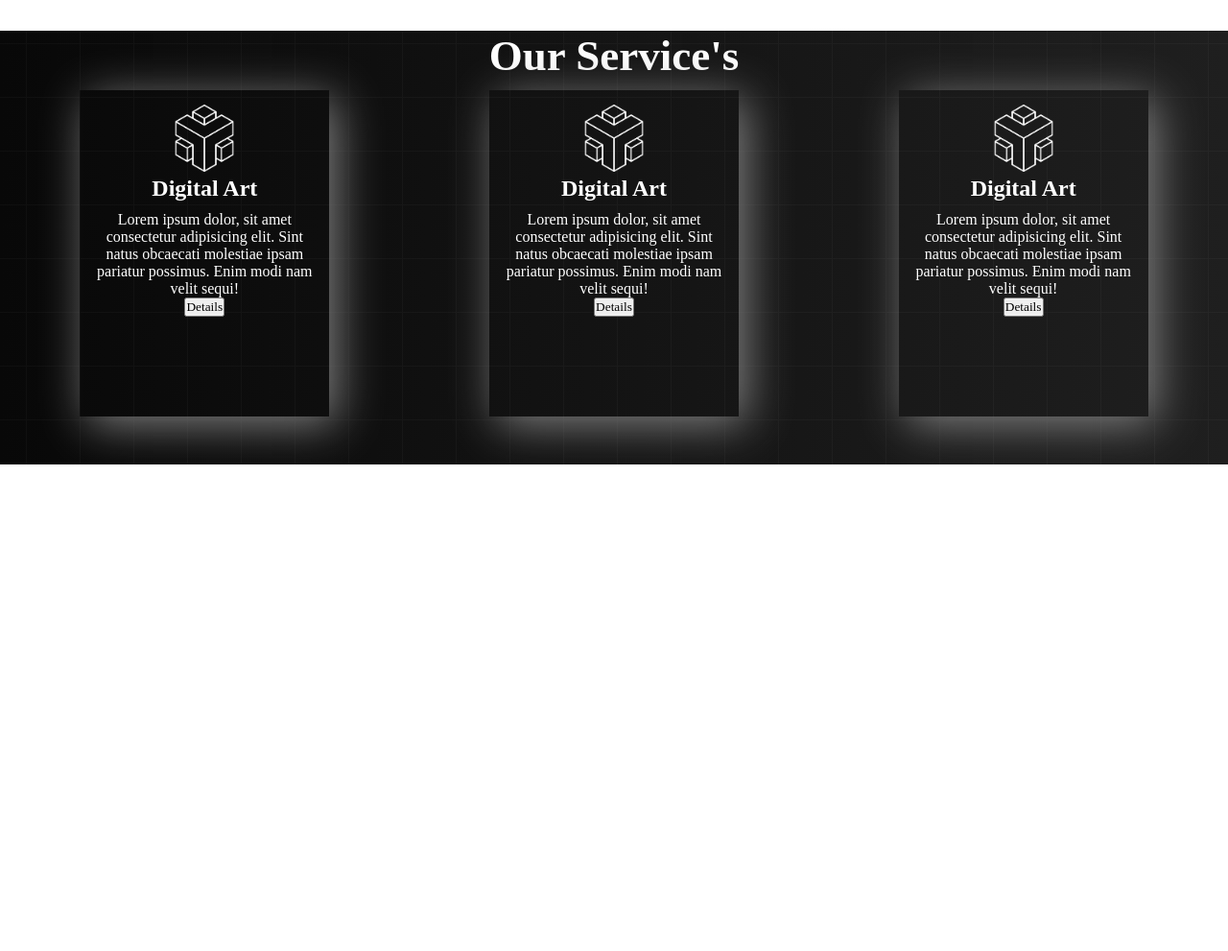
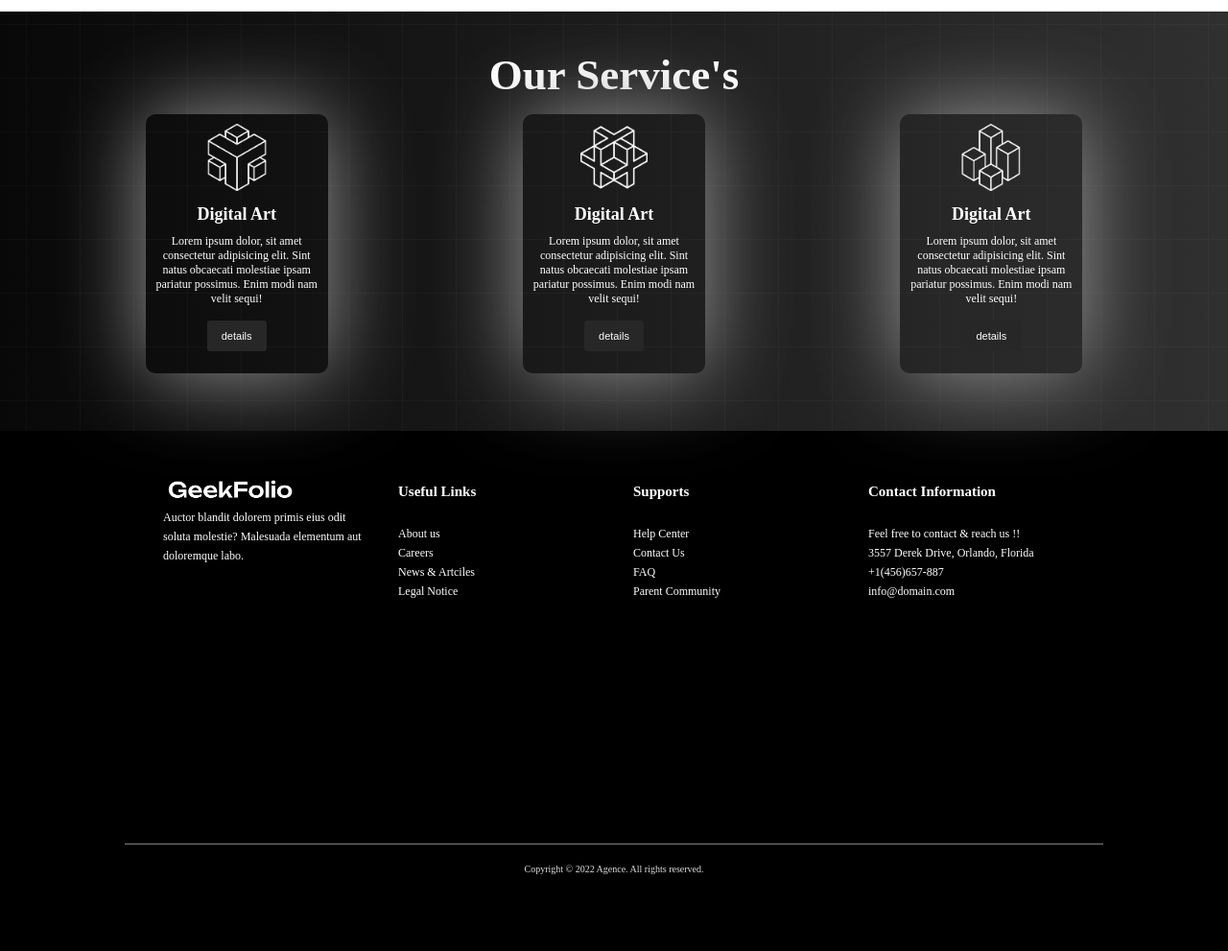
Before and after one commit to Mkhan223/conceptual-project, a plain HTML site: page index.html in a window 1280 px wide. Shown: the part 1300-2291 px from the top of the page at 96% size. Before the commit the page ends 1784 px from the top, so only its background shows below. Drawn offline with Linux system fonts and the light colour scheme.

Commit message:
final commit

```diff
--- a/index.html
+++ b/index.html
@@ -60,34 +60,71 @@
     <section class="service-section">
       <h1 class="our-service">Our Service's</h1>
       <div class="service-container">
-        <div class="service">
-          <img class="icon" src="/icon/0.png" alt="">
-          <h1 class="service-titel">Digital Art</h1>
-          <p>Lorem ipsum dolor, sit amet consectetur adipisicing elit. Sint natus obcaecati molestiae ipsam pariatur possimus. Enim modi nam velit sequi!</p>
-          <button>Details</button>
+        <div class="digital-art">
+          <img class="D-logo" src="/icon/0.png" alt="">
+          <p class="service-titel">Digital Art</p>
+          <p class="service-des">Lorem ipsum dolor, sit amet consectetur adipisicing elit. Sint natus obcaecati molestiae ipsam pariatur possimus. Enim modi nam velit sequi!</p>
+          <button class="btn-3">
+            details
+          </button>
         </div>
-        <div class="service">
-          <img class="icon" src="/icon/0.png" alt="">
-          <h1 class="service-titel">Digital Art</h1>
-          <p>Lorem ipsum dolor, sit amet consectetur adipisicing elit. Sint natus obcaecati molestiae ipsam pariatur possimus. Enim modi nam velit sequi!</p>
-          <button>Details</button>
+        <div class="digital-art">
+          <img class="D-logo" src="/icon/1.png" alt="">
+          <p class="service-titel">Digital Art</p>
+          <p class="service-des">Lorem ipsum dolor, sit amet consectetur adipisicing elit. Sint natus obcaecati molestiae ipsam pariatur possimus. Enim modi nam velit sequi!</p>
+          <button class="btn-3">
+            details
+          </button>
         </div>
-        <div class="service">
-          <img class="icon" src="/icon/0.png" alt="">
-          <h1 class="service-titel">Digital Art</h1>
-          <p>Lorem ipsum dolor, sit amet consectetur adipisicing elit. Sint natus obcaecati molestiae ipsam pariatur possimus. Enim modi nam velit sequi!</p>
-          <button>Details</button>
+        <div class="digital-art">
+          <img class="D-logo" src="/icon/2.png" alt="">
+          <p class="service-titel">Digital Art</p>
+          <p class="service-des">Lorem ipsum dolor, sit amet consectetur adipisicing elit. Sint natus obcaecati molestiae ipsam pariatur possimus. Enim modi nam velit sequi!</p>
+          <button class="btn-3">
+            details
+          </button>
         </div>
       </div>
-
-
-
     </section>
 
   </main>
-  <footer>
+  <footer class="ftr-area">
+    <div class="ftr">
+      <div class="ftr-sec">
+        <div class="greekfolio">
+          <img class="logo-5" src="/logo/logo-light.png" alt="">
+        <p class="ftr-text">Auctor blandit dolorem primis eius odit soluta molestie? Malesuada elementum aut doloremque labo.</p>
+        </div>
+
+      </div>
+      <div class="ftr-sec">
+        <h3 class="ftr-titel">Useful Links</h3>
+        <p class="ftr-text-line">
+          About us <br> Careers <br> News & Artciles <br> Legal Notice
+        </p>
+
+      </div>
+      <div class="ftr-sec">
+        <h3 class="ftr-titel">Supports</h3>
+        <p class="ftr-text-line">
+          Help Center<br> Contact Us <br> FAQ <br> Parent Community
+        </p>
+
+      </div>
+      <div class="ftr-sec">
+        <h3 class="ftr-titel">Contact Information</h3>
+        <p class="ftr-text-line">
+           Feel free to contact & reach us !! <br>3557 Derek Drive, Orlando, Florida  <br> +1(456)657-887 <br>info@domain.com
+        </p>
+
+      </div>
+
+    </div>
+    <hr >
+      <p class="copy-rights">Copyright © 2022 Agence. All rights reserved.</p>
 
   </footer>
 
+
 </body>
 </html>
--- a/style.css
+++ b/style.css
@@ -28,7 +28,7 @@ ul>li{
   display: flex;
   justify-content: space-around;
   align-items: center;
-  background-image: url(/images/background.png),
+  background-image: url("./images/background.png"),
   linear-gradient(45deg,rgb(8, 8, 8),rgb(31, 31, 31));
   height: 100vh;
 }
@@ -94,34 +94,123 @@ h1{
 }
 .our-service{
   text-align: center;
-  margin-top:20px ;
+  padding-top: 40px;
   color: white;
+  padding-bottom: 15px;
 }
 
-.service{
-  width:230px;
-  height: 310px;
-  color:white;
+.service-section{
+  background-image: url("./images/background.png"),
+  linear-gradient(90deg,rgb(8, 8, 8),rgb(49, 48, 48));
+}
 
-  text-align: center;
-  padding: 15px;
-  box-shadow: 8px 8px 45px gray;
+.D-logo{
+  width: 70px;
+}
+.service-container{
+ display: flex;
+ justify-content: space-around;
+padding-bottom: 60px;
+padding-left: 50px;
+padding-right: 50px;
 
 }
-.icon{
- width: 70px;
-
-}
-.service-container{
-  display: flex;
-  justify-content: space-around;
+.digital-art{
+  color:white;
+  text-align: center;
+  box-shadow:0px 0px 90px rgb(155, 154, 154) ;
+  padding:10px ;
+  width:170px;
+  height: 250px;
+  border-radius: 10px;
 
 }
 .service-titel{
-  font-size: 24px;
+  font-weight: bolder;
+  font-size: 18px;
+  padding: 10px;
 }
-.service-section{
-  background-image: url("/images/background.png"),
-  linear-gradient(90deg,rgb(8, 8, 8),rgb(31, 31, 31));
-  padding-bottom: 50px;
+.service-des{
+  font-size: 12px;
+  padding-bottom: 15px;
 }
+.btn-3{
+  background-color: rgb(39, 39, 39);
+  color: white;
+  border: none;
+  font-size: 11px;
+  font-family: arial;
+  padding: 10px 15px;
+  border-radius: 3px;
+
+}
+.ftr-area{
+  background-color: black;
+
+}
+.ftr{
+
+  display: flex;
+  justify-content: space-between;
+  padding-bottom: 230px;
+  color: gray;
+
+
+
+
+  padding-left: 150px;
+  padding-right: 150px;
+
+
+
+
+}
+.logo-5{
+  width: 130px;
+  padding-left: 5px;
+  padding-top: 50px;
+
+}
+.ftr-sec{
+  color:white;
+  width: 400px;
+  height: 200px;
+  margin-left: 20px;
+
+
+
+}
+.ftr-text {
+  font-size: 12px;
+  line-height: 20px;
+}
+.ftr-text-line{
+
+  font-size: 12px;
+  line-height: 20px;
+}
+.ftr-titel{
+ padding-top: 55px;
+  font-size: 15px;
+  padding-bottom: 25px;
+}
+.greekfolio{
+  margin-right: 10px;
+}
+hr{
+  margin-left: 130px;
+  margin-right: 130px;
+  color:rgb(128, 128, 128);
+  border:none;
+  border-top: 1px solid gray;
+
+
+}
+.copy-rights{
+  color: rgb(225, 221, 221);
+  text-align: center;
+  font-size: 10px;
+  padding-top: 20px;
+  padding-bottom: 80px;
+
+}
```
